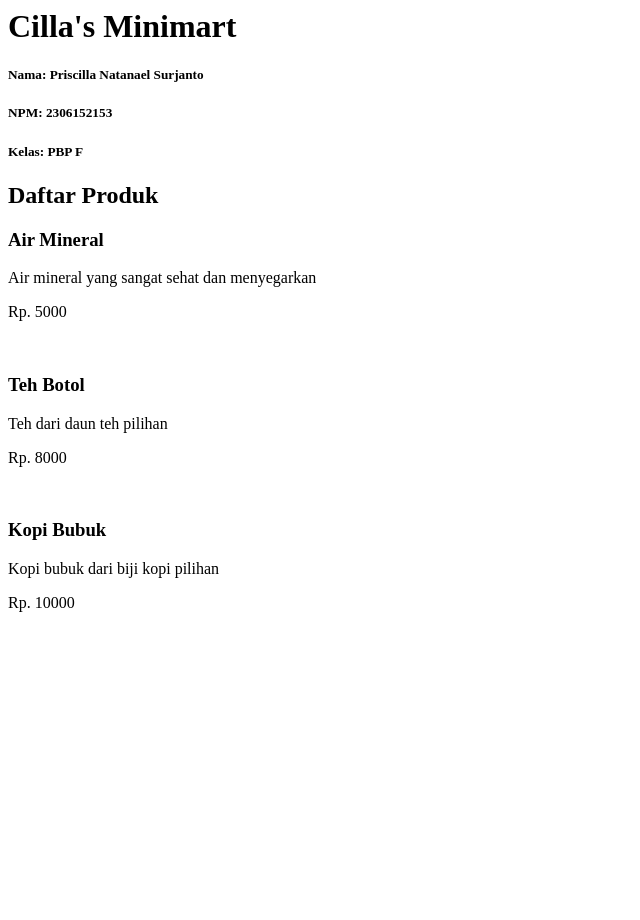
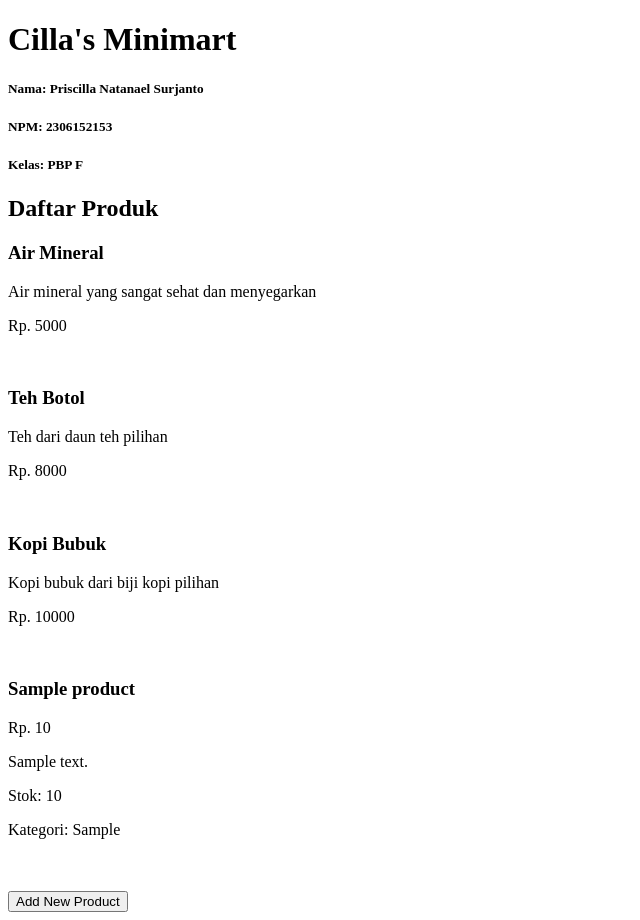
Before and after one commit to cilla09/e_commerce, a Django app: page / in a window 1280 px wide. Shown: the whole page, without its empty margins (0-640 px from the left). Before the commit the page ends 612 px from the top, so only its background shows below. Run offline with Django 5.2, Linux system fonts and the light colour scheme; tables that the repository leaves empty hold one stand-in row (values such as "Sample post").

Commit message:
finishing Tugas 2

```diff
--- a/e_commerce/settings.py
+++ b/e_commerce/settings.py
@@ -55,7 +55,7 @@ ROOT_URLCONF = 'e_commerce.urls'
 TEMPLATES = [
     {
         'BACKEND': 'django.template.backends.django.DjangoTemplates',
-        'DIRS': [],
+        'DIRS': [BASE_DIR / 'templates'],
         'APP_DIRS': True,
         'OPTIONS': {
             'context_processors': [
@@ -122,3 +122,5 @@ STATIC_URL = 'static/'
 # https://docs.djangoproject.com/en/5.1/ref/settings/#default-auto-field
 
 DEFAULT_AUTO_FIELD = 'django.db.models.BigAutoField'
+
+CSRF_TRUSTED_ORIGINS = ["http://localhost","http://127.0.0.1","http://priscilla-natanael-cillasminimart.pbp.cs.ui.ac.id/", "https://priscilla-natanael-cillasminimart.pbp.cs.ui.ac.id/"]
--- a/main/models.py
+++ b/main/models.py
@@ -1,3 +1,4 @@
+import uuid
 from django.db import models
 
 # Create your models here.
--- a/main/templates/main.html
+++ b/main/templates/main.html
@@ -1,3 +1,5 @@
+{% extends 'base.html' %}
+{% block content %}
 <h1>Cilla's Minimart</h1>
 
 <h5>Nama: {{ nama }}</h5>
@@ -18,3 +20,26 @@
 <h3>{{ product3 }}</h3>
 <p>{{ desc3 }}<p>
 <p>{{ harga3 }}<p>
+<br>
+
+{% if not products %}
+<p>Belum ada data product baru pada Cilla's Minimart.</p>
+{% else %}
+    {% comment %} Berikut cara memperlihatkan data product di bawah baris ini
+    {% endcomment %}
+    {% for product in products %}
+        <h3>{{ product.name }}</h3>
+        <p>Rp. {{ product.price }}</p>
+        <p>{{ product.description }}</p>
+        <p>Stok: {{ product.stock }}</p>
+        <p>Kategori: {{ product.category }}</p>
+        <br>
+    {% endfor %}
+{% endif %}
+
+<br />
+
+<a href="{% url 'main:create_product' %}">
+    <button>Add New Product</button>
+</a>
+{% endblock content %}
--- a/main/urls.py
+++ b/main/urls.py
@@ -1,8 +1,13 @@
 from django.urls import path
-from main.views import show_main
+from main.views import show_main, create_product, show_xml, show_xml_by_id, show_json, show_json_by_id
 
 app_name = 'main'
 
 urlpatterns = [
     path('', show_main, name='show_main'),
+    path('create_product', create_product, name='create_product'),
+    path('xml/', show_xml, name='show_xml'),
+    path('xml/<str:id>/', show_xml_by_id, name='show_xml_by_id'),
+    path('json/', show_json, name='show_json'),
+    path('json/<str:id>/', show_json_by_id, name='show_json_by_id'),
 ]
--- a/main/views.py
+++ b/main/views.py
@@ -1,7 +1,12 @@
-from django.shortcuts import render
+from django.http import HttpResponse
+from django.core import serializers
+from django.shortcuts import render, redirect
+from main.forms import ProductForm
+from main.models import Product
 
 # Create your views here.
 def show_main(request):
+    products = Product.objects.all()
     context = {
         'npm' : '2306152153',
         'nama': 'Priscilla Natanael Surjanto',
@@ -15,6 +20,33 @@ def show_main(request):
         'product3': 'Kopi Bubuk',
         'harga3': 'Rp. 10000',
         'desc3': 'Kopi bubuk dari biji kopi pilihan',
+        'products': products
     }
 
     return render(request, "main.html", context)
+
+def create_product(request):
+    form = ProductForm(request.POST or None)
+
+    if form.is_valid() and request.method == "POST":
+        form.save()
+        return redirect('main:show_main')
+
+    context = {'form': form}
+    return render(request, "create_product.html", context)
+
+def show_xml(request):
+    data = Product.objects.all()
+    return HttpResponse(serializers.serialize("xml", data), content_type="application/xml")
+
+def show_xml_by_id(request, id):
+    data = Product.objects.filter(pk=id)
+    return HttpResponse(serializers.serialize("xml", data), content_type="application/xml")
+
+def show_json(request):
+    data = Product.objects.all()
+    return HttpResponse(serializers.serialize("json", data), content_type="application/json")
+
+def show_json_by_id(request, id):
+    data = Product.objects.filter(pk=id)
+    return HttpResponse(serializers.serialize("json", data), content_type="application/json")
--- /dev/null
+++ b/templates/base.html
@@ -0,0 +1,13 @@
+{% load static %}
+<!DOCTYPE html>
+<html lang="en">
+  <head>
+    <meta charset="UTF-8" />
+    <meta name="viewport" content="width=device-width, initial-scale=1.0" />
+    {% block meta %} {% endblock meta %}
+  </head>
+
+  <body>
+    {% block content %} {% endblock content %}
+  </body>
+</html>
```
Also changed, not shown: main/forms.py (added, +7 -0 lines), main/templates/create_product.html (added, +18 -0 lines), .github/workflows/deploy.yml (added).
